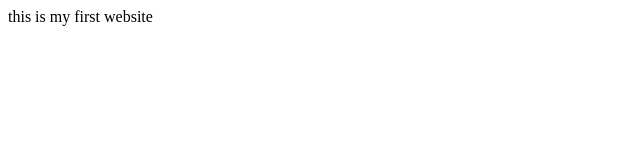
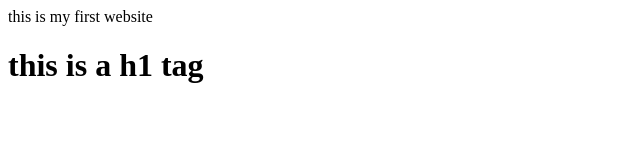
Before and after one commit to aviglazer1998/355-Website, a plain HTML site: page index.html in a window 1280 px wide. Shown: the whole page, without its empty margins (0-640 px from the left). Drawn offline with Linux system fonts and the light colour scheme.

Commit message:
adding h1 tag as a test

```diff
--- a/index.html
+++ b/index.html
@@ -3,5 +3,6 @@
   <title>CS 355 Home Page</title>
   <body>
     this is my first website
+    <h1>this is a h1 tag </h1>
   </body>
 </html>
```
